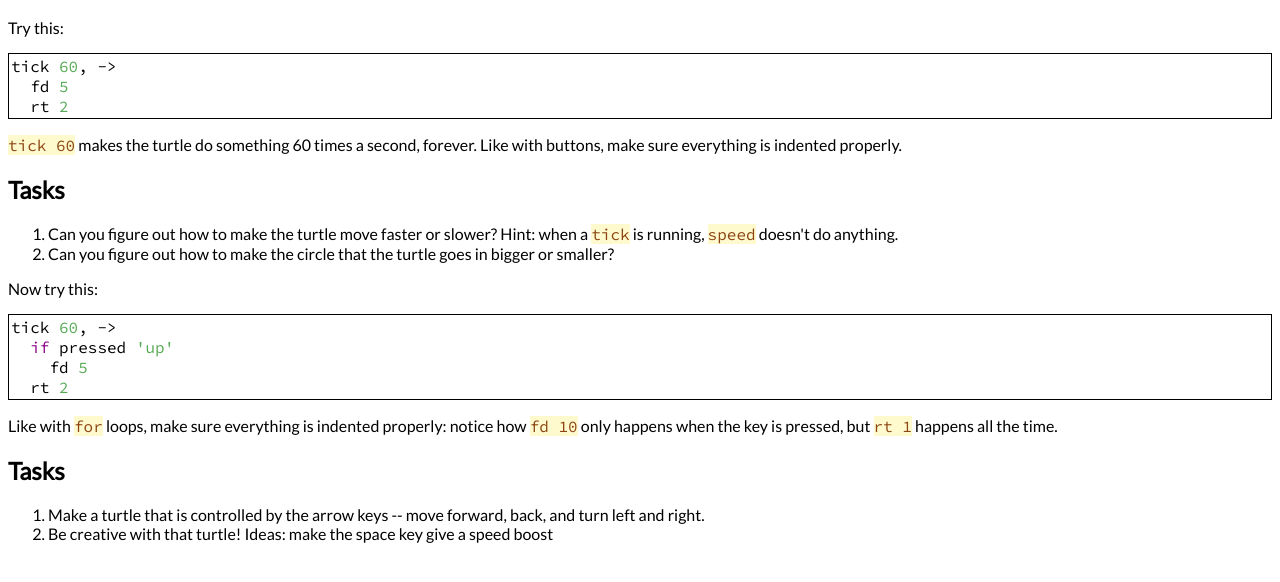
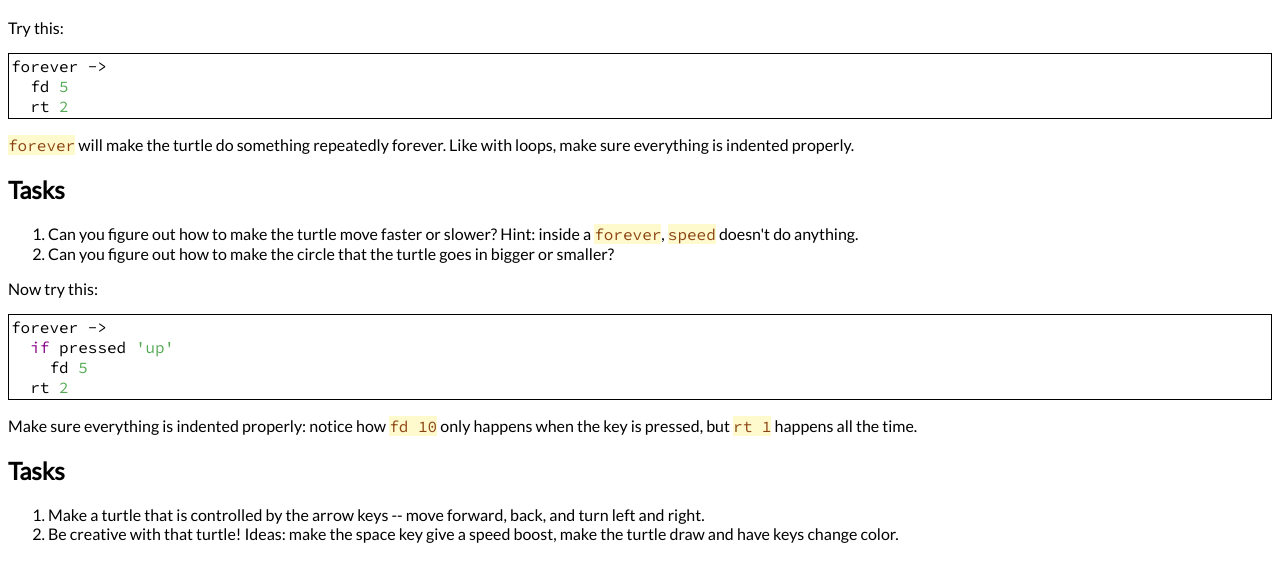
Before and after one commit to dabbler0/pencilcode-lessons, a website: page built-lessons/jcp7.html in a window 1280 px wide. Shown: the part 52-634 px from the top of the page. Drawn offline with Linux system fonts and the light colour scheme.

Commit message:
Change nomenclature tick->forever

```diff
--- a/built-lessons/jcp7.html
+++ b/built-lessons/jcp7.html
@@ -5,25 +5,25 @@
   <body>
     <h1 id="-tick-and-if-"><code class="codespan">Tick</code> and <code class="codespan">If</code></h1>
 <p>Try this:</p>
-<pre><code>tick <span class="hljs-number">60</span>, <span class="hljs-function">-&gt;</span>
+<pre><code>forever -&gt;
   fd <span class="hljs-number">5</span>
   rt <span class="hljs-number">2</span>
-</code></pre><p><code class="codespan">tick 60</code> makes the turtle do something 60 times a second, forever. Like with buttons, make sure everything is indented properly.</p>
+</code></pre><p><code class="codespan">forever</code> will make the turtle do something repeatedly forever. Like with loops, make sure everything is indented properly.</p>
 <h2 id="tasks">Tasks</h2>
 <ol>
-<li>Can you figure out how to make the turtle move faster or slower? Hint: when a <code class="codespan">tick</code> is running, <code class="codespan">speed</code> doesn&#39;t do anything.</li>
+<li>Can you figure out how to make the turtle move faster or slower? Hint: inside a <code class="codespan">forever</code>, <code class="codespan">speed</code> doesn&#39;t do anything.</li>
 <li>Can you figure out how to make the circle that the turtle goes in bigger or smaller?</li>
 </ol>
 <p>Now try this:</p>
-<pre><code>tick <span class="hljs-number">60</span>, <span class="hljs-function">-&gt;</span>
+<pre><code>forever -&gt;
   <span class="hljs-keyword">if</span> pressed <span class="hljs-string">'up'</span>
     fd <span class="hljs-number">5</span>
   rt <span class="hljs-number">2</span>
-</code></pre><p>Like with <code class="codespan">for</code> loops, make sure everything is indented properly: notice how <code class="codespan">fd 10</code> only happens when the key is pressed, but <code class="codespan">rt 1</code> happens all the time.</p>
+</code></pre><p>Make sure everything is indented properly: notice how <code class="codespan">fd 10</code> only happens when the key is pressed, but <code class="codespan">rt 1</code> happens all the time.</p>
 <h2 id="tasks">Tasks</h2>
 <ol>
 <li>Make a turtle that is controlled by the arrow keys -- move forward, back, and turn left and right.</li>
-<li>Be creative with that turtle! Ideas: make the space key give a speed boost</li>
+<li>Be creative with that turtle! Ideas: make the space key give a speed boost, make the turtle draw and have keys change color.</li>
 </ol>
 
     <script src='vendor/jquery.js'></script>
```
